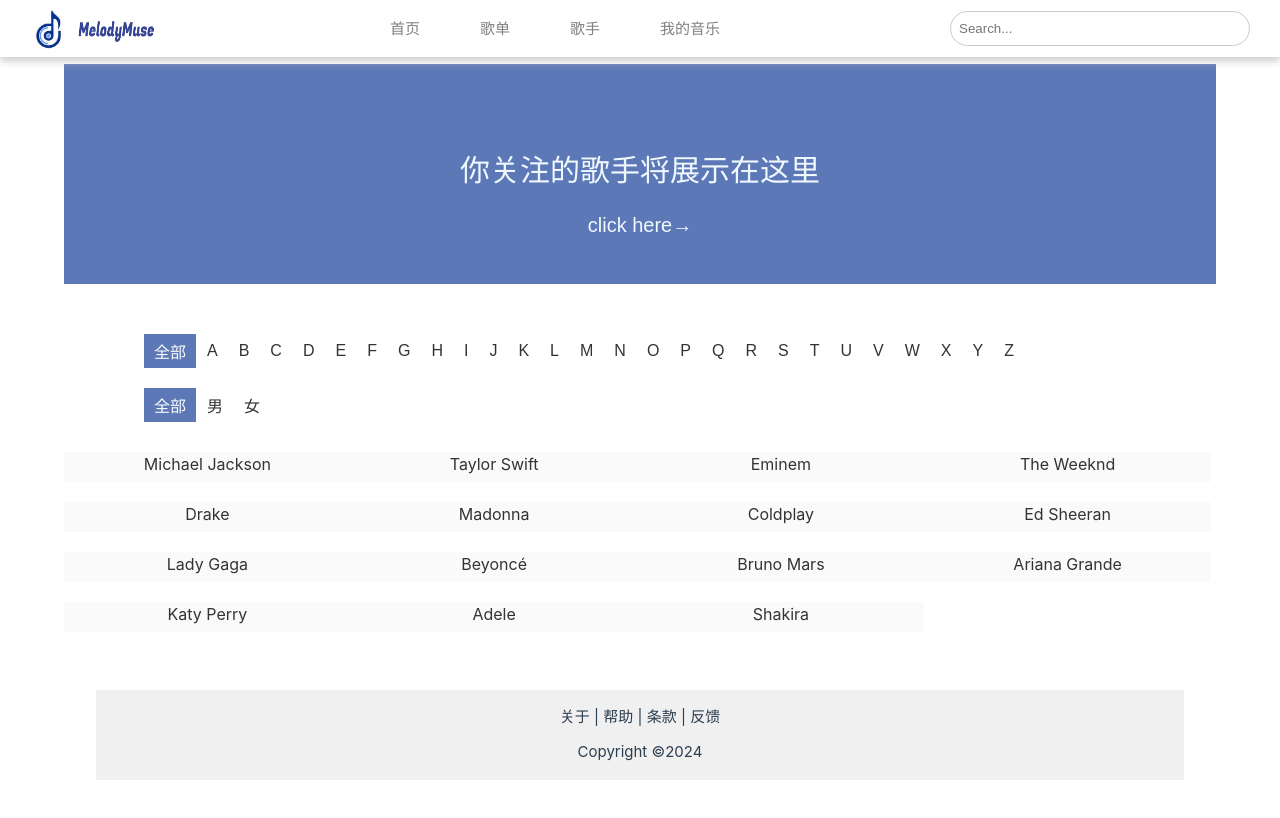
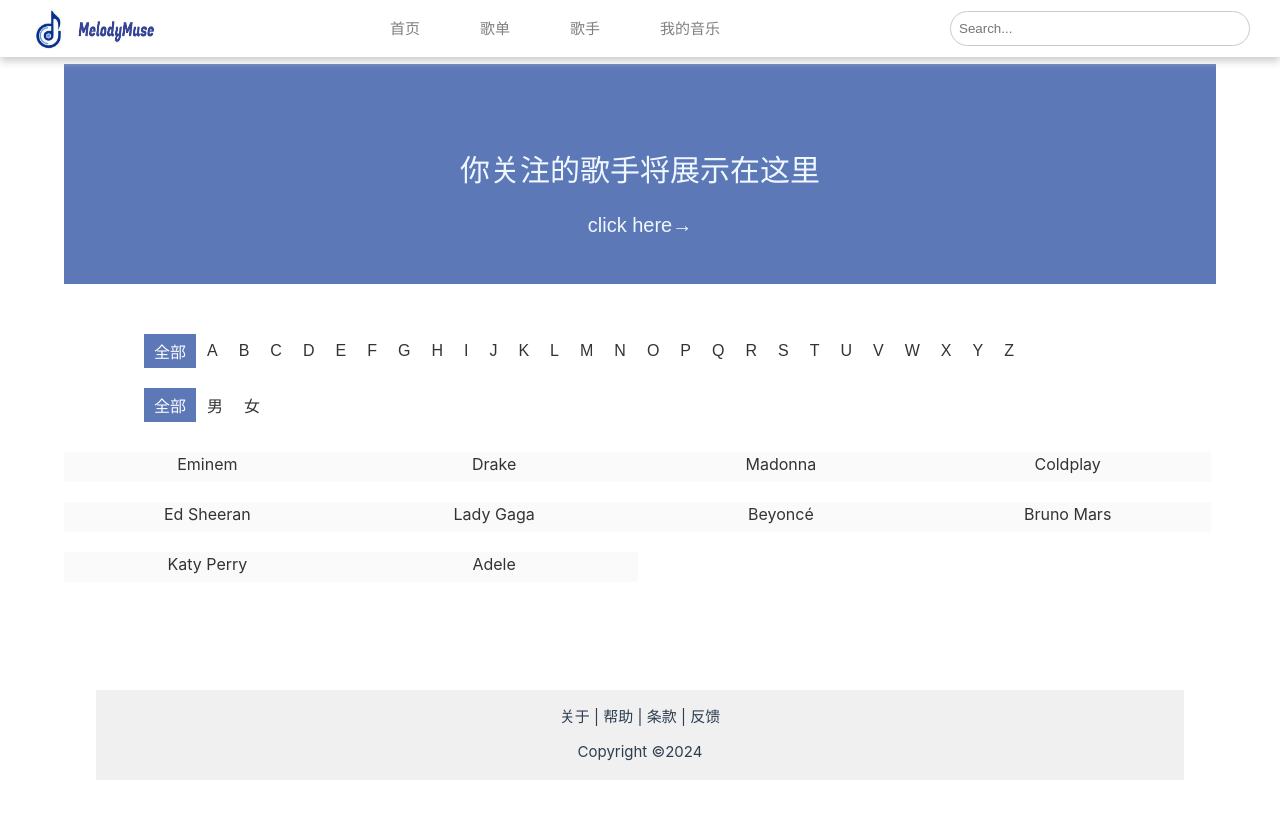
Before and after one commit to saikewei/MelodyMuse, a Vue app in the folder melodymuse.client/: page /singer in a window 1280 px wide. Shown: the top 818 px of the page. Built offline with nearby package versions, Linux system fonts and the light colour scheme; no server answers.

Commit message:
一些修改

```diff
--- a/melodymuse.client/src/pages/Singer.vue
+++ b/melodymuse.client/src/pages/Singer.vue
@@ -11,7 +11,7 @@
           <button
             class="filter-button"
             :class="{ active: activeLetter === 'all' }"
-            @click="setActiveLetter('all'); filterAll()"
+            @click="setActiveLetter('all')"
           >
             全部
           </button>
@@ -20,7 +20,7 @@
             v-for="letter in alphabet"
             :key="letter"
             :class="{ active: activeLetter === letter }"
-            @click="setActiveLetter(letter); filterByLetter(letter)"
+            @click="setActiveLetter(letter)"
           >
             {{ letter }}
           </button>
@@ -31,21 +31,21 @@
           <button
             class="filter-button"
             :class="{ active: activeGender === 'all' }"
-            @click="setActiveGender('all'); filterAll()"
+            @click="setActiveGender('all')"
           >
             全部
           </button>
           <button
             class="filter-button"
             :class="{ active: activeGender === 'male' }"
-            @click="setActiveGender('male'); filterByGender('male')"
+            @click="setActiveGender('male')"
           >
             男
           </button>
           <button
             class="filter-button"
             :class="{ active: activeGender === 'female' }"
-            @click="setActiveGender('female'); filterByGender('female')"
+            @click="setActiveGender('female')"
           >
             女
           </button>
@@ -54,7 +54,7 @@
     </div>
     <div class="artist-list">
       <ul>
-        <li v-for="artist in sortedArtists" :key="artist.artistId" class="artist-item">
+        <li v-for="artist in filteredArtists" :key="artist.artistId" class="artist-item">
           <a @click="goToArtistPage(artist.artistId)">
             {{ artist.artistName }}
           </a>
@@ -79,62 +79,78 @@
   data() {
     return {
       alphabet: "ABCDEFGHIJKLMNOPQRSTUVWXYZ".split(""),
+      originalArtists: [
+        { artistId: 1, artistName: "Adele", artistGenre: "female", artistFansNum: 1200 },
+        { artistId: 2, artistName: "Beyoncé", artistGenre: "female", artistFansNum: 1500 },
+        { artistId: 3, artistName: "Bruno Mars", artistGenre: "male", artistFansNum: 1400 },
+        { artistId: 4, artistName: "Coldplay", artistGenre: "male", artistFansNum: 1800 },
+        { artistId: 5, artistName: "Drake", artistGenre: "male", artistFansNum: 2000 },
+        { artistId: 6, artistName: "Ed Sheeran", artistGenre: "male", artistFansNum: 1700 },
+        { artistId: 7, artistName: "Eminem", artistGenre: "male", artistFansNum: 2200 },
+        { artistId: 8, artistName: "Katy Perry", artistGenre: "female", artistFansNum: 1300 },
+        { artistId: 9, artistName: "Lady Gaga", artistGenre: "female", artistFansNum: 1600 },
+        { artistId: 10, artistName: "Madonna", artistGenre: "female", artistFansNum: 1900 },
+        { artistId: 11, artistName: "Michael Jackson", artistGenre: "male", artistFansNum: 2500 },
+        { artistId: 12, artistName: "Taylor Swift", artistGenre: "female", artistFansNum: 2300 },
+        { artistId: 13, artistName: "The Weeknd", artistGenre: "male", artistFansNum: 2100 },
+        { artistId: 14, artistName: "Ariana Grande", artistGenre: "female", artistFansNum: 1400 },
+        { artistId: 15, artistName: "Shakira", artistGenre: "female", artistFansNum: 1200 },
+      ],
       artists: [
-        { artistId: 1, artistName: "Adele", gender: "female", artistFansNum: 1200 },
-        { artistId: 2, artistName: "Beyoncé", gender: "female", artistFansNum: 1500 },
-        { artistId: 3, artistName: "Bruno Mars", gender: "male", artistFansNum: 1400 },
-        { artistId: 4, artistName: "Coldplay", gender: "male", artistFansNum: 1800 },
-        { artistId: 5, artistName: "Drake", gender: "male", artistFansNum: 2000 },
-        { artistId: 6, artistName: "Ed Sheeran", gender: "male", artistFansNum: 1700 },
-        { artistId: 7, artistName: "Eminem", gender: "male", artistFansNum: 2200 },
-        { artistId: 8, artistName: "Katy Perry", gender: "female", artistFansNum: 1300 },
-        { artistId: 9, artistName: "Lady Gaga", gender: "female", artistFansNum: 1600 },
-        { artistId: 10, artistName: "Madonna", gender: "female", artistFansNum: 1900 },
-        { artistId: 11, artistName: "Michael Jackson", gender: "male", artistFansNum: 2500 },
-        { artistId: 12, artistName: "Taylor Swift", gender: "female", artistFansNum: 2300 },
-        { artistId: 13, artistName: "The Weeknd", gender: "male", artistFansNum: 2100 },
-        { artistId: 14, artistName: "Ariana Grande", gender: "female", artistFansNum: 1400 },
-        { artistId: 15, artistName: "Shakira", gender: "female", artistFansNum: 1200 },
-      ],
+        { artistId: 1, artistName: "Adele", artistGenre: "female", artistFansNum: 1200 },
+        { artistId: 2, artistName: "Beyoncé", artistGenre: "female", artistFansNum: 1500 },
+        { artistId: 3, artistName: "Bruno Mars", artistGenre: "male", artistFansNum: 1400 },
+        { artistId: 4, artistName: "Coldplay", artistGenre: "male", artistFansNum: 1800 },
+        { artistId: 5, artistName: "Drake", artistGenre: "male", artistFansNum: 2000 },
+        { artistId: 6, artistName: "Ed Sheeran", artistGenre: "male", artistFansNum: 1700 },
+        { artistId: 7, artistName: "Eminem", artistGenre: "male", artistFansNum: 2200 },
+        { artistId: 8, artistName: "Katy Perry", artistGenre: "female", artistFansNum: 1300 },
+        { artistId: 9, artistName: "Lady Gaga", artistGenre: "female", artistFansNum: 1600 },
+        { artistId: 10, artistName: "Madonna", artistGenre: "female", artistFansNum: 1900 },
+      ], // 当前过滤的歌手数据
       activeLetter: 'all', // 默认激活“全部”字母
       activeGender: 'all', // 默认激活“全部”性别
     };
   },
   computed: {
-    // 按照粉丝数排序
-    sortedArtists() {
+    // 对过滤后的歌手列表按照粉丝数排序
+    filteredArtists() {
       return this.artists.sort((a, b) => b.artistFansNum - a.artistFansNum);
     }
   },
   methods: {
+    // 应用字母和性别筛选的逻辑
+    applyFilters() {
+      // 从原始数据中进行筛选，防止数据丢失
+      if(Array.isArray(this.originalArtists)){
+      this.artists = this.originalArtists.filter(artist => {
+        const matchesLetter = this.activeLetter === 'all' || artist.artistName.startsWith(this.activeLetter);
+        const matchesGender = this.activeGender === 'all' || artist.artistGenre === this.activeGender;
+        return matchesLetter && matchesGender;
+      })}
+      else{
+        console.error('originalArtists is not an array');
+      }
+    },
     // 获取歌手信息
     async fetchArtists() {
       try {
         const response = await axios.get('https://apifoxmock.com/m1/4804827-4459167-default/api/artist/all');
+        this.originalArtists = response.data;
         this.artists = response.data;
       } catch (error) {
         console.error('获取歌手信息失败:', error);
       }
     },
-    filterAll() {
-      this.fetchArtists();
-    },
-    // 根据首字母过滤
-    filterByLetter(letter) {
-      this.artists = this.artists.filter((artist) =>
-        artist.artistName.startsWith(letter)
-      );
-    },
-    // 根据性别过滤
-    filterByGender(gender) {
-      this.artists = this.artists.filter((artist) => artist.gender === gender);
-    },
+
     // 设置激活的筛选按钮
     setActiveLetter(letter) {
       this.activeLetter = letter;
+      this.applyFilters();
     },
     setActiveGender(gender) {
       this.activeGender = gender;
+      this.applyFilters();
     },
     // 跳转到关注的歌手
     goToFollowedArtists() {
@@ -223,7 +239,11 @@
   border: none;
   color: #333;
   font-size: 16px;
-  transition: color 0.3s ease, transform 0.2s ease;
+  transition: color 0.3s ease, transform 0.
+}
+  .filter-button.active {
+  background-color: #284da0c1; /* 激活状态下的背景色 */
+  color: white; /* 激活状态下的文字颜色 */
 }
 
 .filter-button.active {
```
